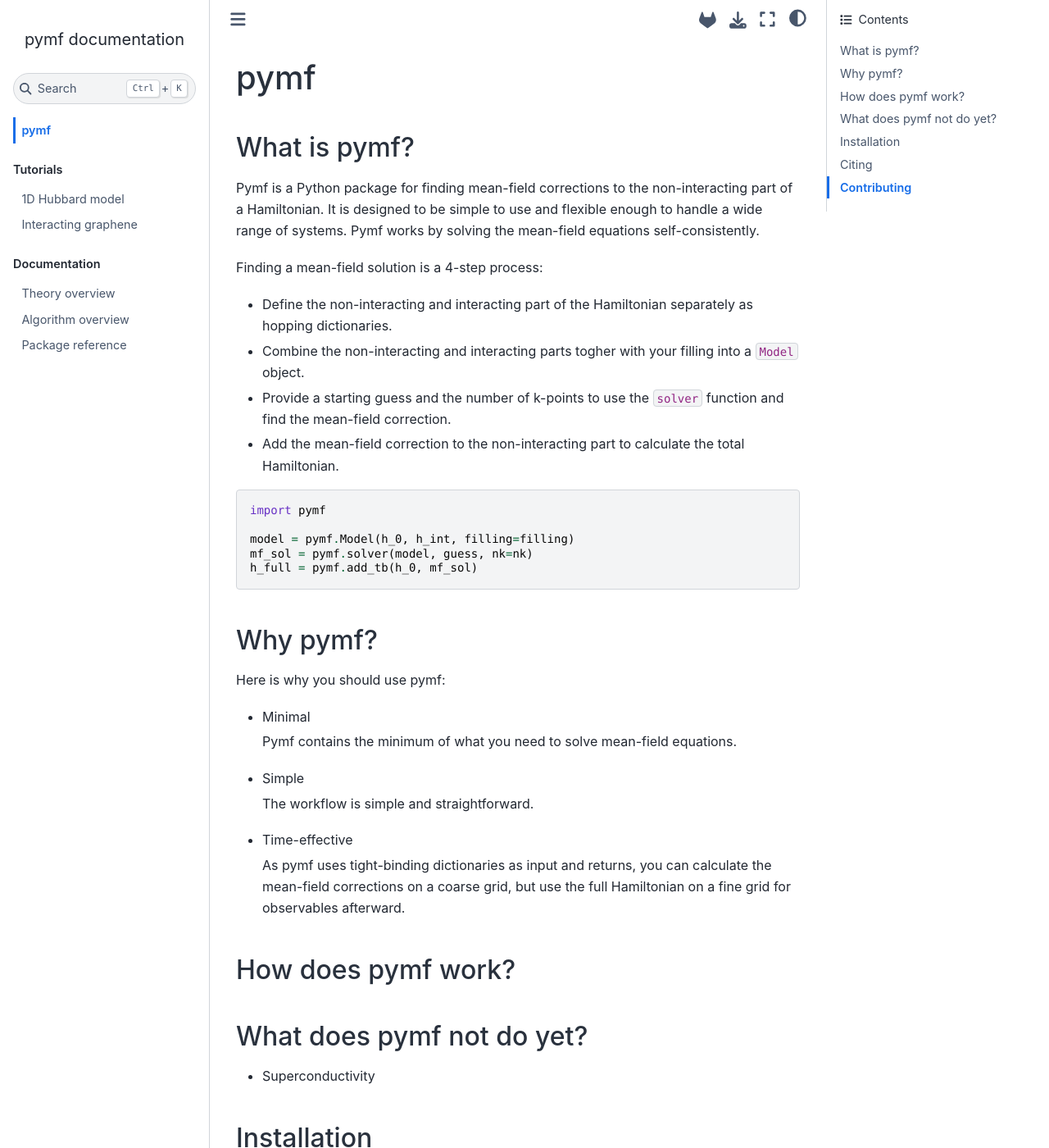
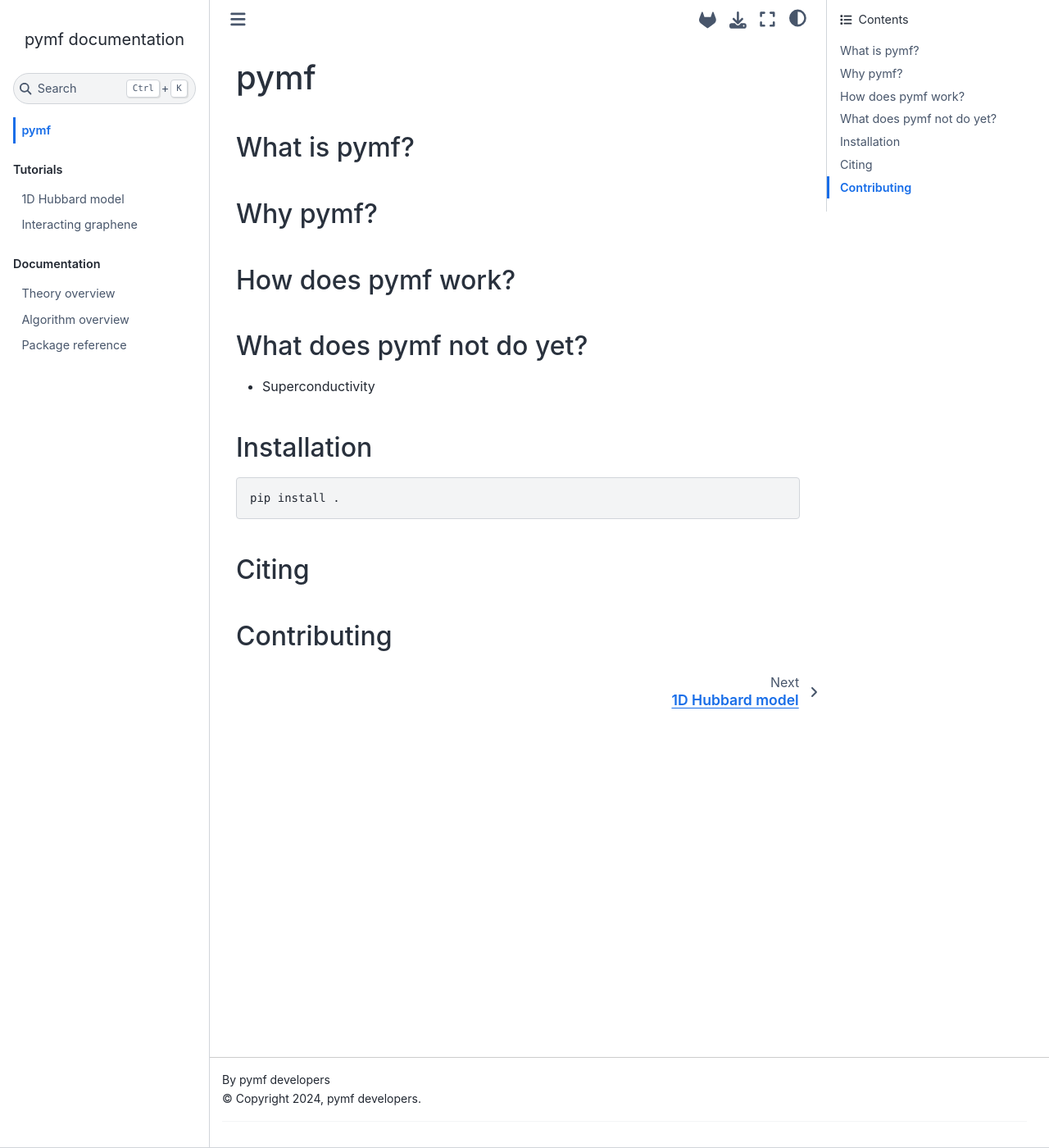
Before and after one commit to quantum-tinkerer/MeanFi, a Sphinx documentation site: the page built from docs/source/index.md, in a window 1280 px wide and 1400 px high. Shown: the whole window at 82% size. Built offline with Sphinx 7.4.7 and the Sphinx Book theme 1.1.4, drawn with Linux system fonts in a browser that asks for light colours; the version number could not be read and is left out; comment, search, counter and statistics services are not loaded.

Commit message:
empty out index file as this is done in Readme branch

````diff
--- a/docs/source/index.md
+++ b/docs/source/index.md
@@ -34,38 +34,8 @@ documentation/pymf.md
 
 ## What is pymf?
 
-Pymf is a Python package for finding mean-field corrections to the non-interacting part of a Hamiltonian. It is designed to be simple to use and flexible enough to handle a wide range of systems. Pymf works by solving the mean-field equations self-consistently.
-
-Finding a mean-field solution is a 4-step process:
-
-- Define the non-interacting and interacting part of the Hamiltonian separately as hopping dictionaries.
-- Combine the non-interacting and interacting parts togher with your filling into a `Model` object.
-- Provide a starting guess and the number of k-points to use the `solver` function and find the mean-field correction.
-- Add the mean-field correction to the non-interacting part to calculate the total Hamiltonian.
-
-```python
-import pymf
-
-model = pymf.Model(h_0, h_int, filling=filling)
-mf_sol = pymf.solver(model, guess, nk=nk)
-h_full = pymf.add_tb(h_0, mf_sol)
-```
 
 ## Why pymf?
-
-Here is why you should use pymf:
-
-* Minimal
-
-  Pymf contains the minimum of what you need to solve mean-field equations.
-
-* Simple
-
-  The workflow is simple and straightforward.
-
-* Time-effective
-
-  As pymf uses tight-binding dictionaries as input and returns, you can calculate the mean-field corrections on a coarse grid, but use the full Hamiltonian on a fine grid for observables afterward.
 
 
 ## How does pymf work?
````
